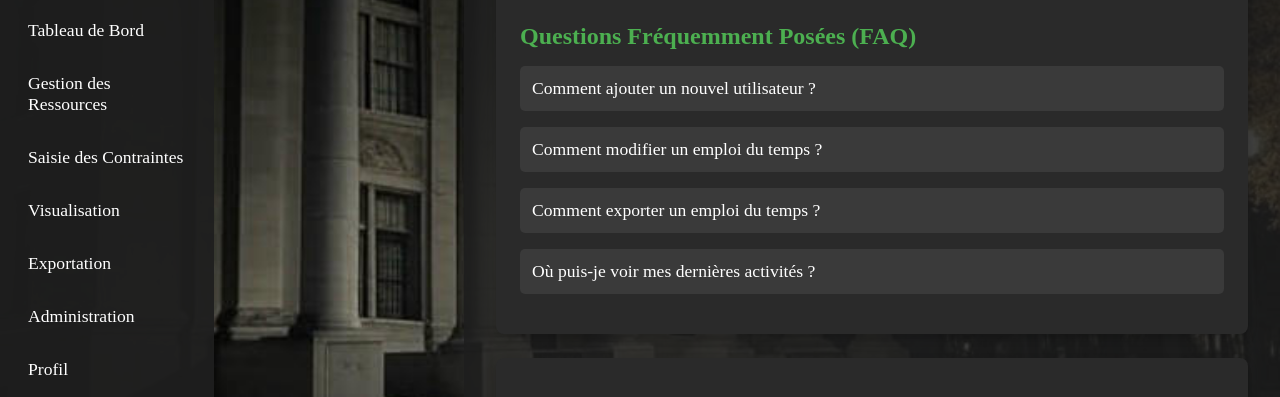
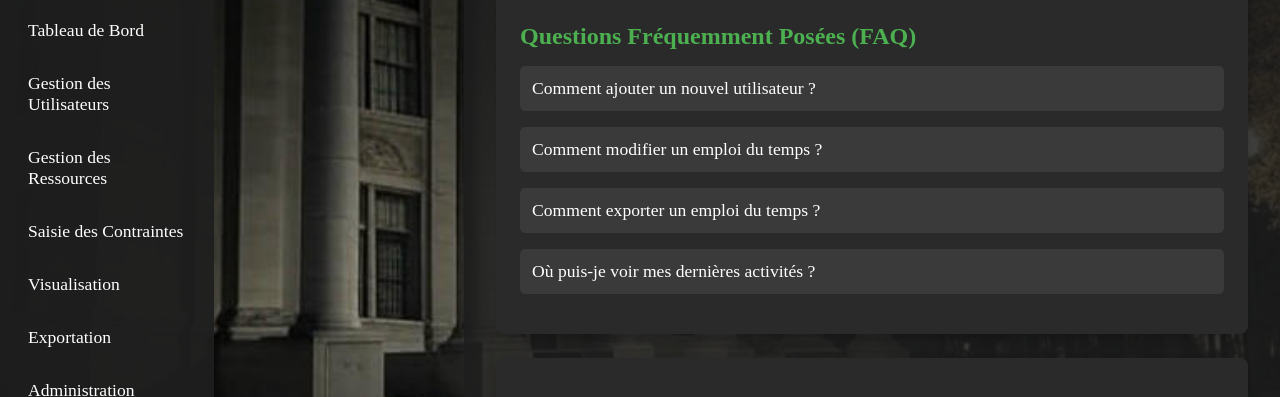
Before and after one commit to Koniza237/Fareno-university, a website: page aide.html in a window 1280 px wide. Shown: the part 206-603 px from the top of the page. Drawn offline with Linux system fonts and the light colour scheme.

Commit message:
Update aide.html

```diff
--- a/aide.html
+++ b/aide.html
@@ -274,7 +274,7 @@
         <nav class="sidebar" id="sidebar">
             <img src="FARENOUNIVERSITY.jpg" alt="Fareno University Logo">
             <a href="dashboard.html">Tableau de Bord</a>
-
+            <a href="gestion-utilisateurs.html">Gestion des Utilisateurs</a>
             <a href="gestion-ressources.html">Gestion des Ressources</a>
             <a href="saisie-contraintes.html">Saisie des Contraintes</a>
             <a href="visualisation.html">Visualisation</a>
```
